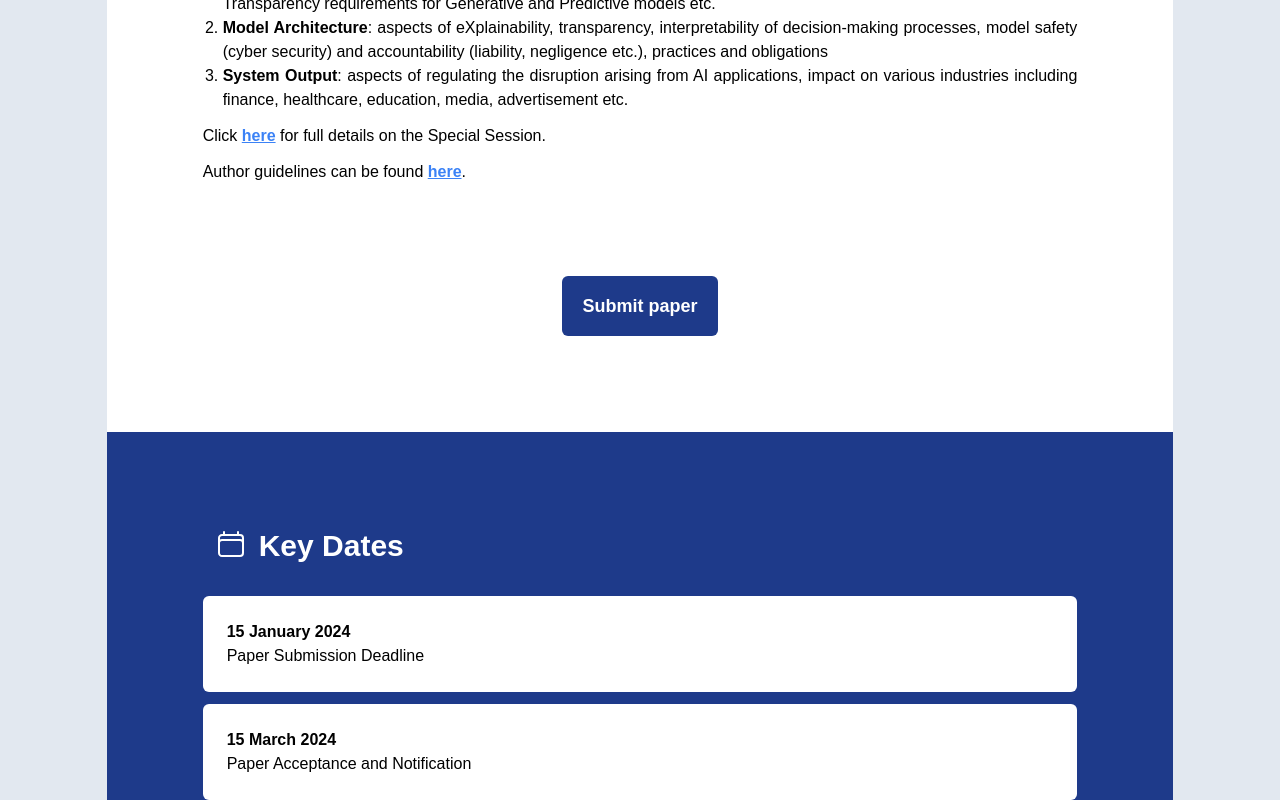
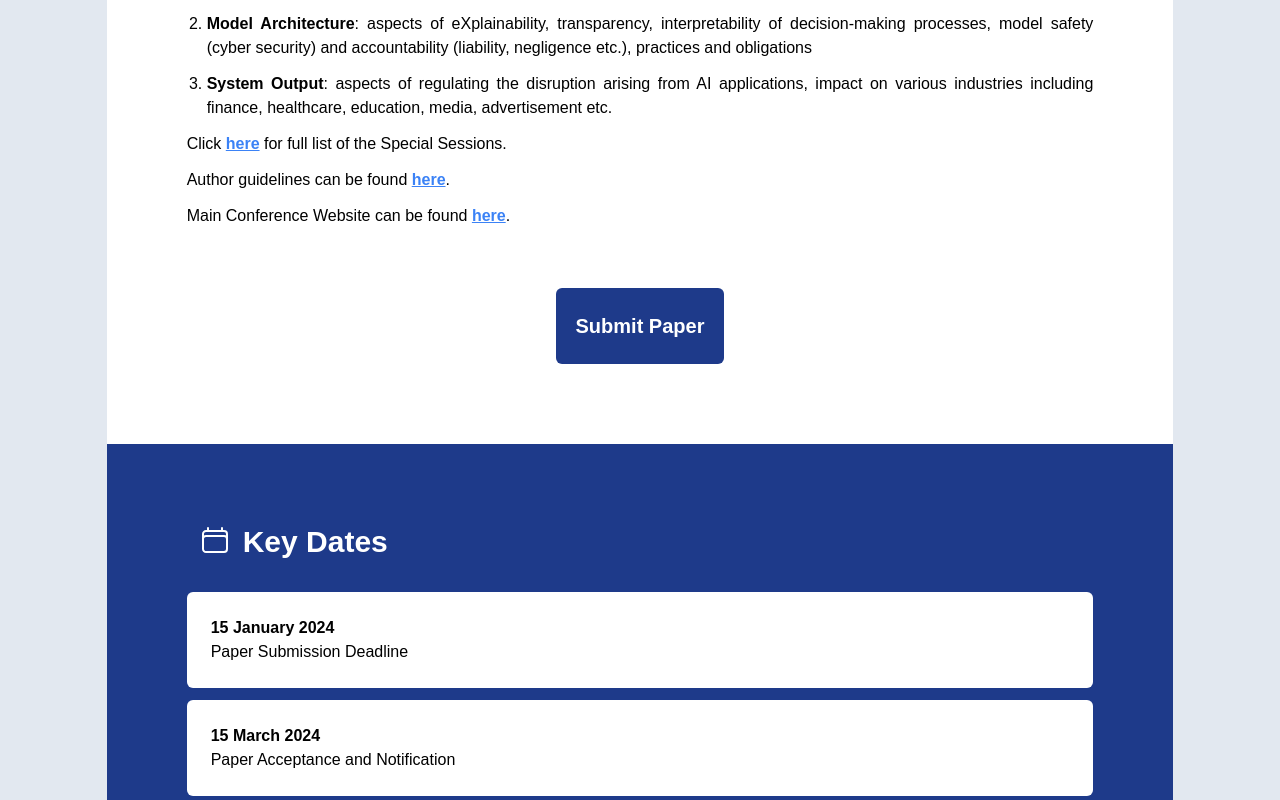
Before and after one commit to rmercado6/IEEEWCCI2024-SS-AIL-R-Web, a Vue app: page / in a window 1280 px wide. Shown: the part 880-1680 px from the top of the page. Built offline with nearby package versions, Linux system fonts and the light colour scheme; a web font is replaced by a local one.

Commit message:
fix: fixed typos and formatting

```diff
--- a/src/assets/main.css
+++ b/src/assets/main.css
@@ -16,14 +16,14 @@
   header { @apply bg-white flex-col }
   main { @apply bg-white flex-col }
   footer { @apply px-24 py-10 flex flex-col gap-3 items-end justify-end bg-blue-900 }
-  .section { @apply p-6 md:p-24 flex flex-col gap-3 md:text-justify }
+  .section { @apply p-6 md:p-20 flex flex-col gap-3 md:text-justify }
   h1 { @apply text-3xl xl:text-5xl; }
   h2 { @apply text-2xl xl:text-4xl; }
   h3 { @apply text-xl xl:text-3xl; }
   h4 { @apply font-bold mt-6; }
   a { @apply underline decoration-1 text-blue-500 font-bold hover:text-blue-700; }
   .btn {
-    @apply  mt-6 md:mt-20 px-5 p-4 bg-blue-900 rounded-md text-white text-lg font-bold hover:ring
+    @apply  mt-6 md:mt-12 px-5 p-6 bg-blue-900 rounded-md text-white text-xl font-bold hover:ring
          hover:bg-blue-800 hover:ring-blue-200 decoration-0 no-underline hover:text-white;
   }
   ol { @apply list-decimal pl-5; }
--- a/src/components/HeaderSection.vue
+++ b/src/components/HeaderSection.vue
@@ -2,7 +2,7 @@
 </script>
 
 <template>
-  <div class="group flex flex-col lg:flex-row lg:items-end overflow-hidden relative">
+  <div class="group flex flex-col lg:max-h-96 lg:flex-row lg:items-end overflow-hidden relative">
       <div class="flex-initial md:basis-3/5">
         <img src="https://confcats-siteplex.s3.us-east-1.amazonaws.com/wcci24/large_yokahoma_japan_2248134426.jpg"
             loading="lazy"
--- a/src/components/IntroSection.vue
+++ b/src/components/IntroSection.vue
@@ -23,7 +23,7 @@
       <p>
         Main topics of this special session include the <b>regulatory landscape</b> and issues associated with the model architecture, inputs and outputs.
       </p>
-      <ol>
+      <ol class="space-y-3">
         <li>
           <b>System Input</b>: aspects of Intellectual Property (Copyright Protection etc.), Data Protection and Privacy, and Transparency requirements
           for Generative and Predictive models etc.
@@ -40,15 +40,19 @@
       <p>
         Click
         <a href="https://2024.ieeewcci.org/special-sessions">here</a>
-        for full details on the Special Session.
+        for full list of the Special Sessions.
       </p>
       <p>
         Author guidelines can be found
         <a href="https://2024.ieeewcci.org/submission">here</a>.
       </p>
+      <p>
+        Main Conference Website can be found
+        <a href="https://2024.ieeewcci.org/">here</a>.
+      </p>
       <div class="flex justify-center">
         <a class="btn" href="https://edas.info/newPaper.php?c=31628&track=121739">
-          Submit paper
+          Submit Paper
         </a>
       </div>
     </div>
--- a/src/components/MeetTheOrganizers.vue
+++ b/src/components/MeetTheOrganizers.vue
@@ -11,8 +11,11 @@
       <h4 class="mt-0">Chair</h4>
       <p>
         <a href="www.linkedin.com/in/amanda-horzyk-73819016a">Amanda Horzyk</a><br/>
-        Researcher in Innovation, Technology Law, University of Edinburgh.<br/>
-        <a href="mailto:amandahorzyk@outlook.com">amandahorzyk@outlook.com</a>
+        Researcher in Innovation, Technology and the Law, University of Edinburgh.<br/>
+        <br/>
+        <div class="text-center bg-slate-100 rounded-md border border-slate-200 p-3">
+          If you have any queries, please get in touch with<br/><a href="mailto:amandahorzyk@outlook.com">amandahorzyk@outlook.com</a>
+        </div>
       </p>
 
       <h4>Co-Chairs</h4>
@@ -27,32 +30,32 @@
 
       <h4 class="font-bold mt-6">Other Special Session Organisers</h4>
       <p>
-        <a href="vpapakonstantinou.com">Vagelis Papakonstantinou</a><br/>
-        Professor of Law, Vrije Universiteit Brussel.
-      </p>
-      <p>
-        <a href="www.lachlansresearch.com">Dr. Lachlan D. Urquhart</a><br/>
-        Senior Lecturer in Technology Law and Human-Computer Interaction, University of Edinburg.
+        <a href="https://www.law.ed.ac.uk/people/professor-burkhard-schafer">Burkhard Schafer</a><br/>
+        Professor of computational legal theory at University of Edinburgh.
       </p>
       <p>
         <a href="catolicalaw.fd.lisboa.ucp.pt/person/giovanni-de-gregorio">Giovanni De Gregorio</a><br/>
         Law Professor, Católica Global School of Law.
       </p>
       <p>
-        <a href="www.unibo.it/sitoweb/monica.palmirani/en">Monica Palmirani</a><br/>
-        Full Professor in Legal Infromatics, School of Law, University of Bologna.
+        <a href="www.lachlansresearch.com">Lachlan D. Urquhart</a><br/>
+        Senior Lecturer in Technology Law and Human-Computer Interaction, University of Edinburgh.
+      </p>
+      <p>
+        <a href="ai-laws.org/dt_team/ebers/?lang=en">Martin Ebers</a><br/>
+        President of Robotics & AI Law Society (RAILS), Associate Professor of IT Law at the University of Tartu.
       </p>
       <p>
         <a href="www.barczentewicz.com">Mikolaj Barczentewicz</a><br/>
         Associate Professor, University of Surrey School of Law.
       </p>
       <p>
-        <a href="ai-laws.org/dt_team/ebers/?lang=en">Martin Ebers</a><br/>
-        President of Robotics & AI Law Society (RAILS), Associate Professor of IT Law at the University of Tartu.
+        <a href="www.unibo.it/sitoweb/monica.palmirani/en">Monica Palmirani</a><br/>
+        Full Professor in Legal Infromatics, School of Law, University of Bologna.
       </p>
       <p>
-        <a href="https://www.law.ed.ac.uk/people/professor-burkhard-schafer">Burkhard Schafer</a><br/>
-        Professor of computational legal theory at University of Edinburgh.
+        <a href="vpapakonstantinou.com">Vagelis Papakonstantinou</a><br/>
+        Professor of Law, Vrije Universiteit Brussel.
       </p>
     </div>
 </template>
```
